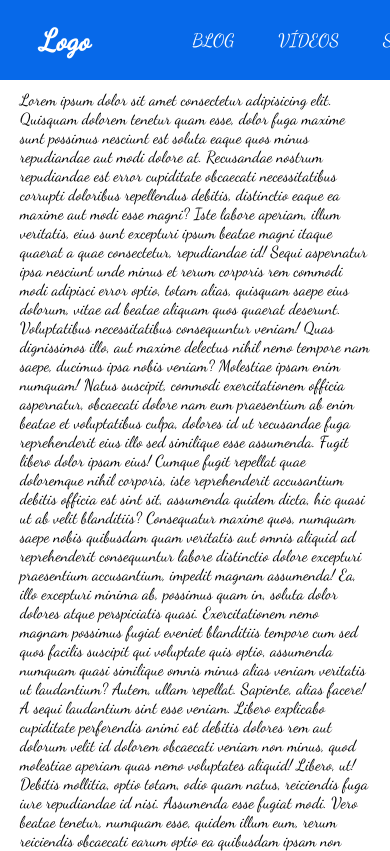
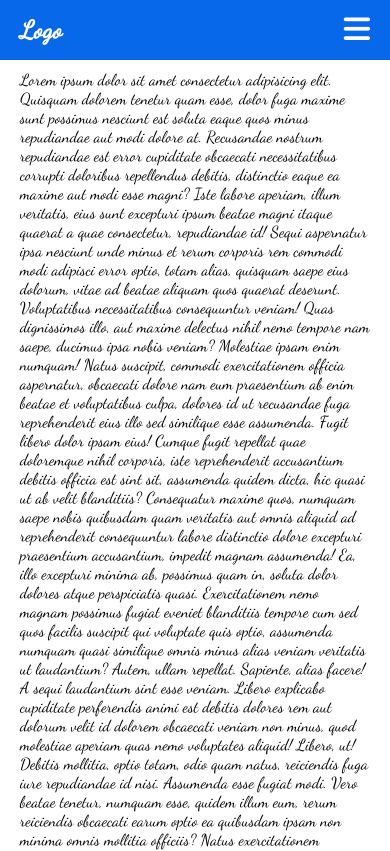
Before and after one commit to JULI1926/XI, a plain HTML site: page index.html in a window 390 px wide. Shown: the top 851 px of the page. Drawn offline with Linux system fonts and the light colour scheme.

Commit message:
Se agrega estilo y accesibilidad al menu

```diff
--- a/index.html
+++ b/index.html
@@ -8,18 +8,19 @@
     <link rel="stylesheet" href="style.css">
     <link rel="preconnect" href="https://fonts.googleapis.com"><link rel="preconnect" href="https://fonts.gstatic.com" crossorigin><link href="https://fonts.googleapis.com/css2?family=Dancing+Script&display=swap" rel="stylesheet">
     <script src="https://kit.fontawesome.com/f9c76394bd.js" crossorigin="anonymous"></script>
+    <script defer src="index.js"></script>
     <body>
       <header class="header">
         <nav class="nav">
             <a href="#" class="logo nav-link">Logo</a>
-            <button class="nav-toggle">
+            <button class="nav-toggle" aria-label="Abrir menú">
                 <i class="fa-solid fa-bars"></i>
             </button>
             <ul class="nav-menu">
-                <li class="nav-menu-item"><a href="" class="nav-menu-link nav-link">Blog</a></li>
-                <li class="nav-menu-item"><a href="" class="nav-menu-link nav-link">Vídeos</a></li>
-                <li class="nav-menu-item"><a href="" class="nav-menu-link nav-link">Sobre mí</a></li>
-                <li class="nav-menu-item"><a href="" class="nav-menu-link nav-link">Contacto</a></li>
+                <li class="nav-menu-item"><a href="" class="nav-menu-link nav-link nav-menu-link_active">Blog</a></li>
+                <li class="nav-menu-item"><a href="" class="nav-menu-link nav-link nav-menu-link_active">Vídeos</a></li>
+                <li class="nav-menu-item"><a href="" class="nav-menu-link nav-link nav-menu-link_active">Sobre mí</a></li>
+                <li class="nav-menu-item"><a href="" class="nav-menu-link nav-link nav-menu-link_active">Contacto</a></li>
             </ul>
         </nav>
 
--- /dev/null
+++ b/index.js
@@ -0,0 +1,12 @@
+const navToggle = document.querySelector(".nav-toggle");
+const navMenu =  document.querySelector(".nav-menu");
+
+navToggle.addEventListener("click", () => {
+    navMenu.classList.toggle("nav-menu_visible");
+
+if (navMenu.classList.contains("nav-menu_visible")){
+    navToggle.setAttribute("aria-label" , "Cerrar menú");
+}else{
+    navToggle.setAttribute("aria-label" , "Abrir menú");
+}
+});
--- a/style.css
+++ b/style.css
@@ -71,4 +71,61 @@ body{
     padding:0 20px;
     line-height: 60px;
     display: none;
+    cursor: pointer;
 }
+
+@media (max-width: 768px){
+    body{
+        padding-top: 70px;
+    }
+
+    .header{
+        height: 60px;
+
+    }
+
+    .logo{
+        font-size: 25px;
+        padding: 0 20px;
+        line-height: 60px;
+    }
+
+    .nav-menu{
+        flex-direction: column;
+        align-items: center;
+        margin-right: 20px;
+        background-color: 20px;
+        position: fixed;
+        left: 0;
+        top: 60px;
+        width: 100%;
+        padding:20px 0;
+        height: calc(100% - 60px);
+        overflow-y: auto;
+        left: 100%;
+        transition: 0.3s;
+    }
+
+    .nav-menu-item{
+        line-height: 70px;
+
+    }
+
+    .nav-menu-link:hover{
+        background:none;
+        color:#83c5f7;
+    }
+
+    .nav-menu-link_active{
+        background-color: #034574;
+        transition: 0.5s;
+    }
+
+    .nav-toggle{
+        display: block;
+    }
+
+    .nav-menu_visible{
+
+    }
+}
```
